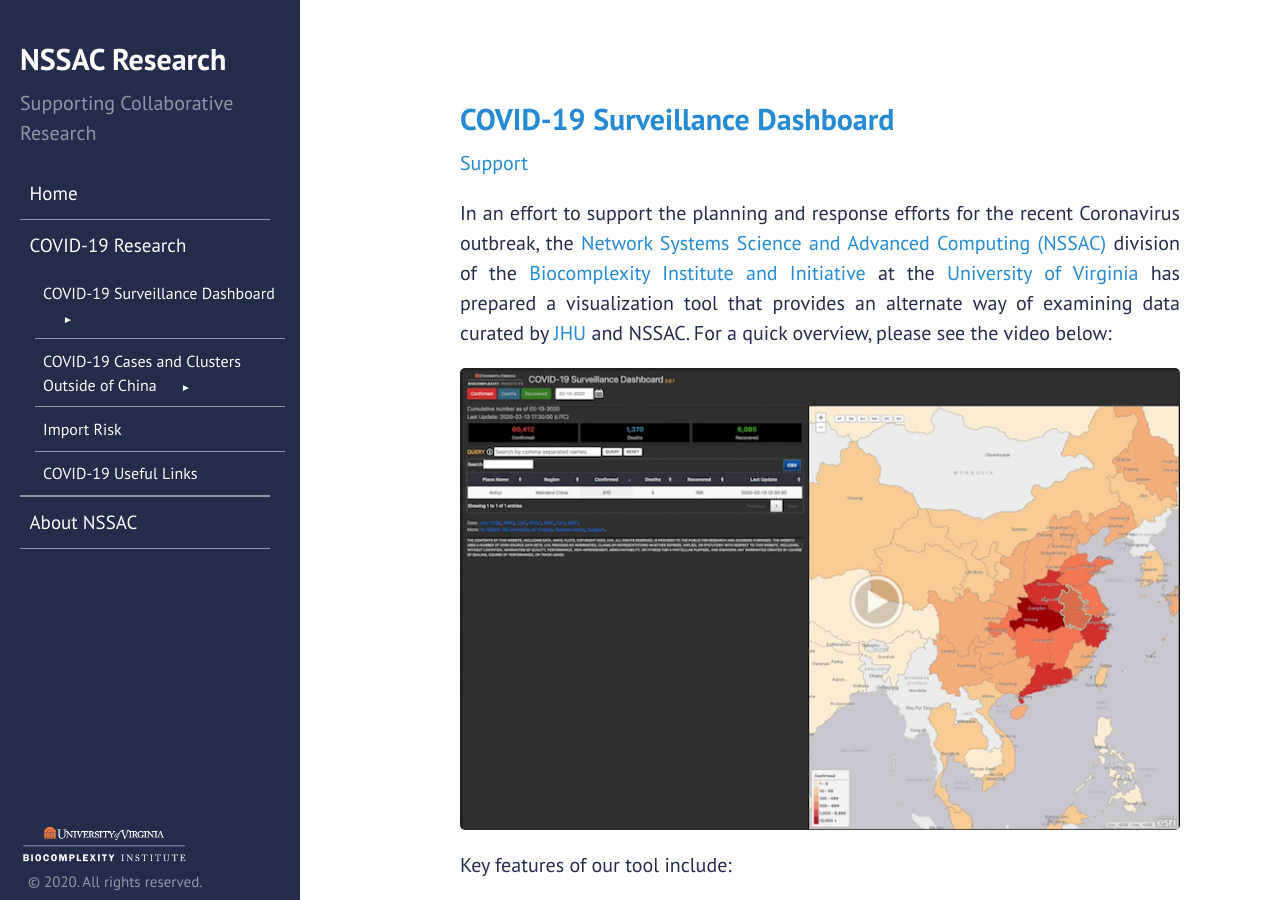
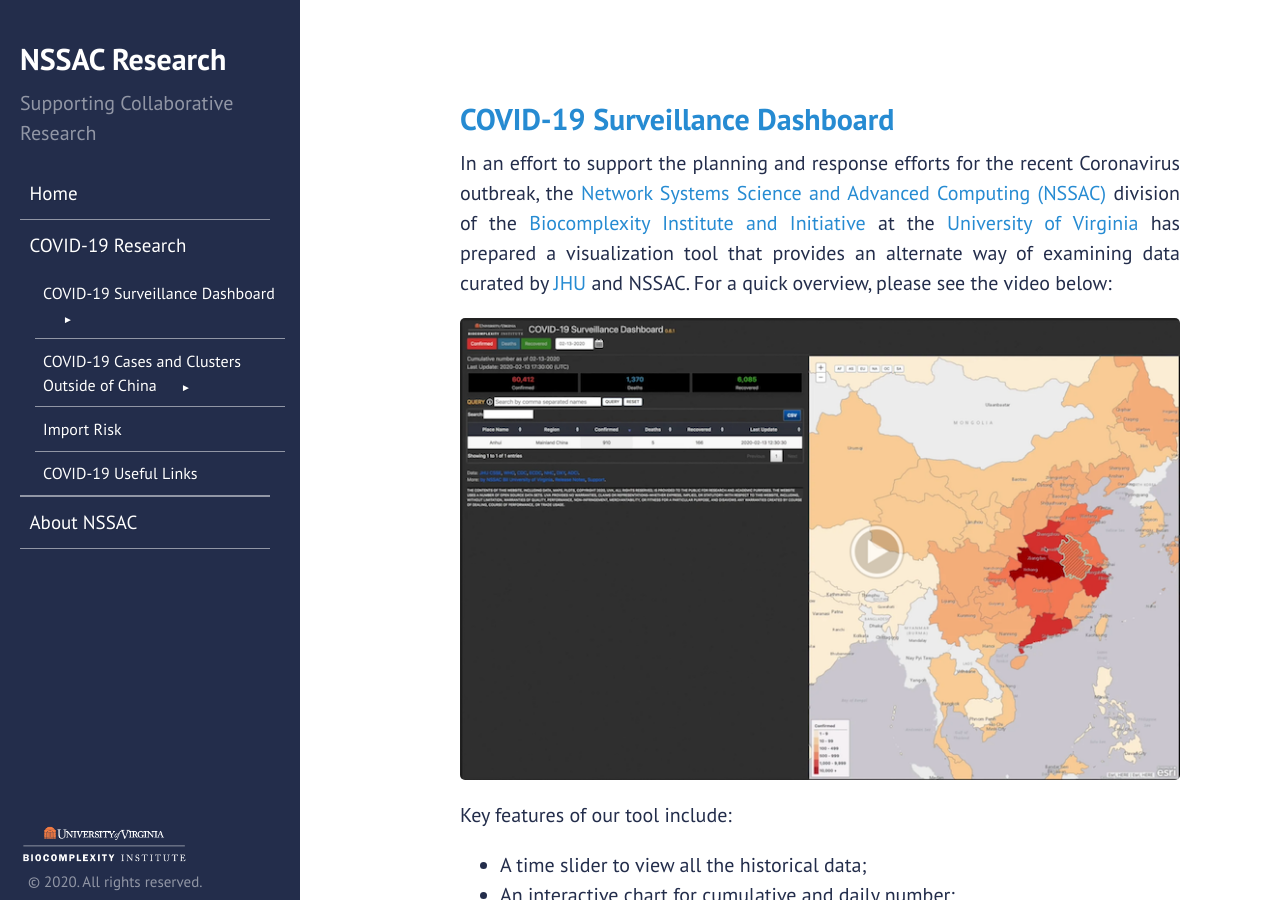
Before and after one commit to mehta-gaurav/mehta-gaurav.github.io, a Jekyll site: the page built from covid-19/dashboard/index.md, in a window 1280 px wide and 900 px high. Built offline with Jekyll 4.4.1, drawn with Linux system fonts in a browser that asks for light colours; our own code applies the rules of GitHub Pages for plain Markdown files.

Commit message:
Update index.md

```diff
--- a/covid-19/dashboard/index.md
+++ b/covid-19/dashboard/index.md
@@ -1,5 +1,5 @@
 ## [COVID-19 Surveillance Dashboard](http://nssac.bii.virginia.edu/covid-19/dashboard/)
- [Support](mailto:nssac_ncov_support@virginia.edu?subject=Surveillance%20Dashboard)
+
 
 In an effort to support the planning and response efforts for the recent Coronavirus outbreak,
 the [Network Systems Science and Advanced Computing (NSSAC)](https://biocomplexity.virginia.edu/nssac)
```
Also changed, not shown: other parts of covid-19/dashboard/index.md (+1 -0 lines).
